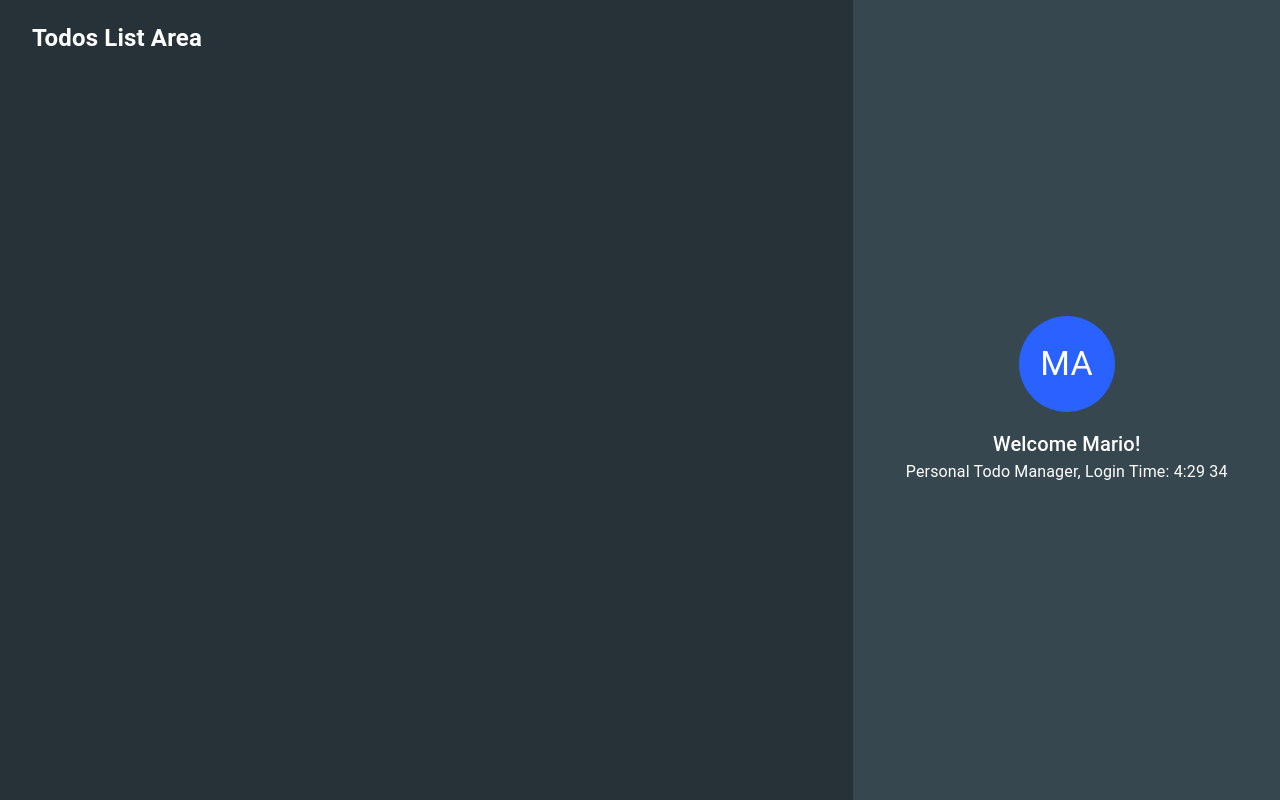
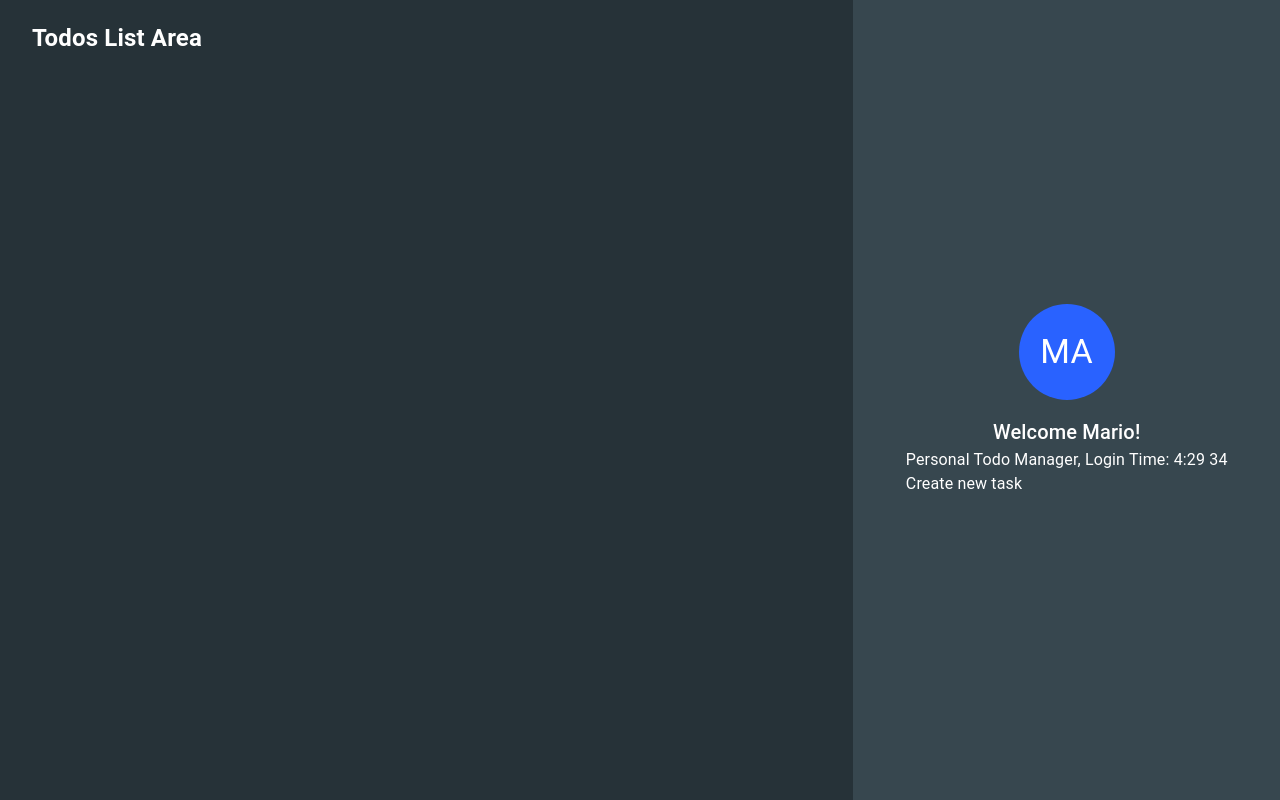
Before and after one commit to chandanch/personal-todos-webapp, a React (Create React App) app: page / in a window 1280 px wide. Built offline with nearby package versions, Linux system fonts and the light colour scheme.

Commit message:
add createTask in sidebar comp :tada:

```diff
--- a/src/components/sidebar/sidebar.tsx
+++ b/src/components/sidebar/sidebar.tsx
@@ -1,10 +1,12 @@
 import React, { FC, ReactElement } from 'react';
 import Profile from '../profile/profile';
+import CreateTask from '../createTask/createTask';
 
 const SideBar: FC = (): ReactElement => {
     return (
         <div>
             <Profile name="Mario" />
+            <CreateTask />
         </div>
     );
 };
```
